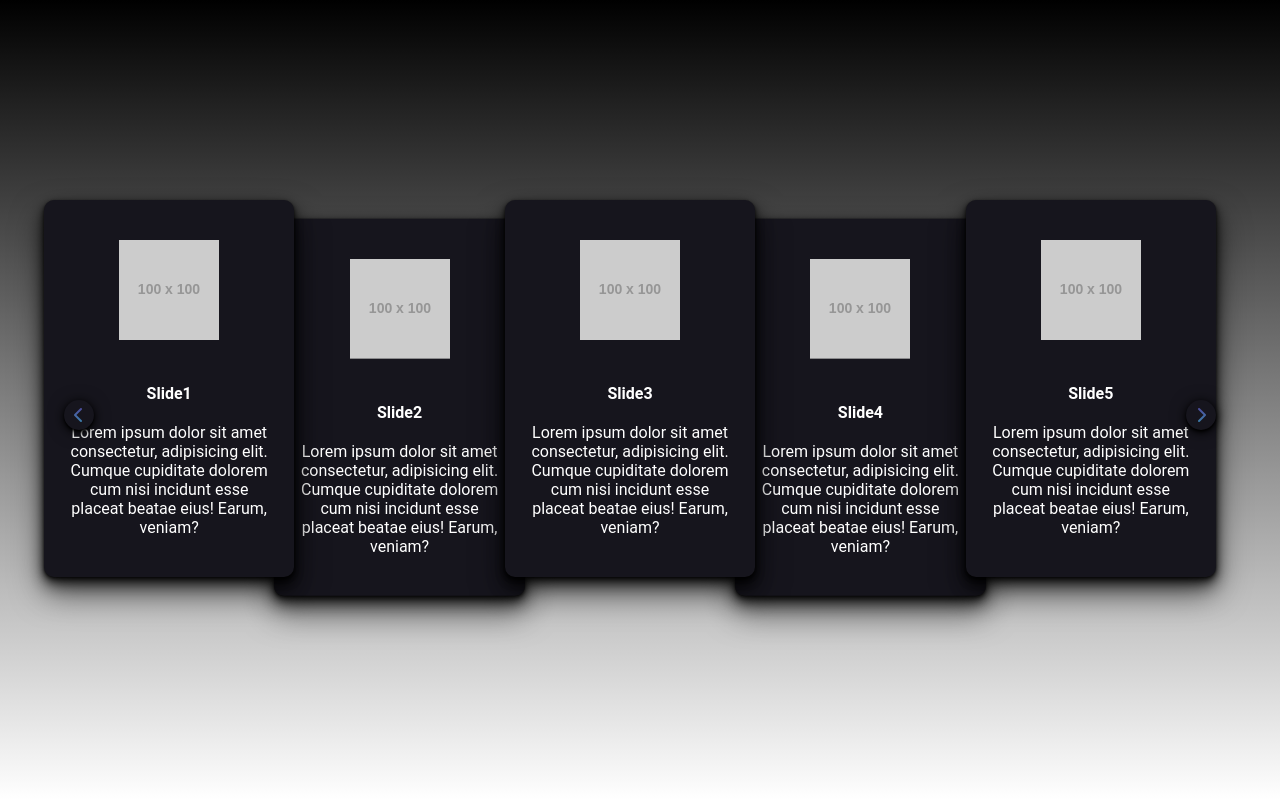
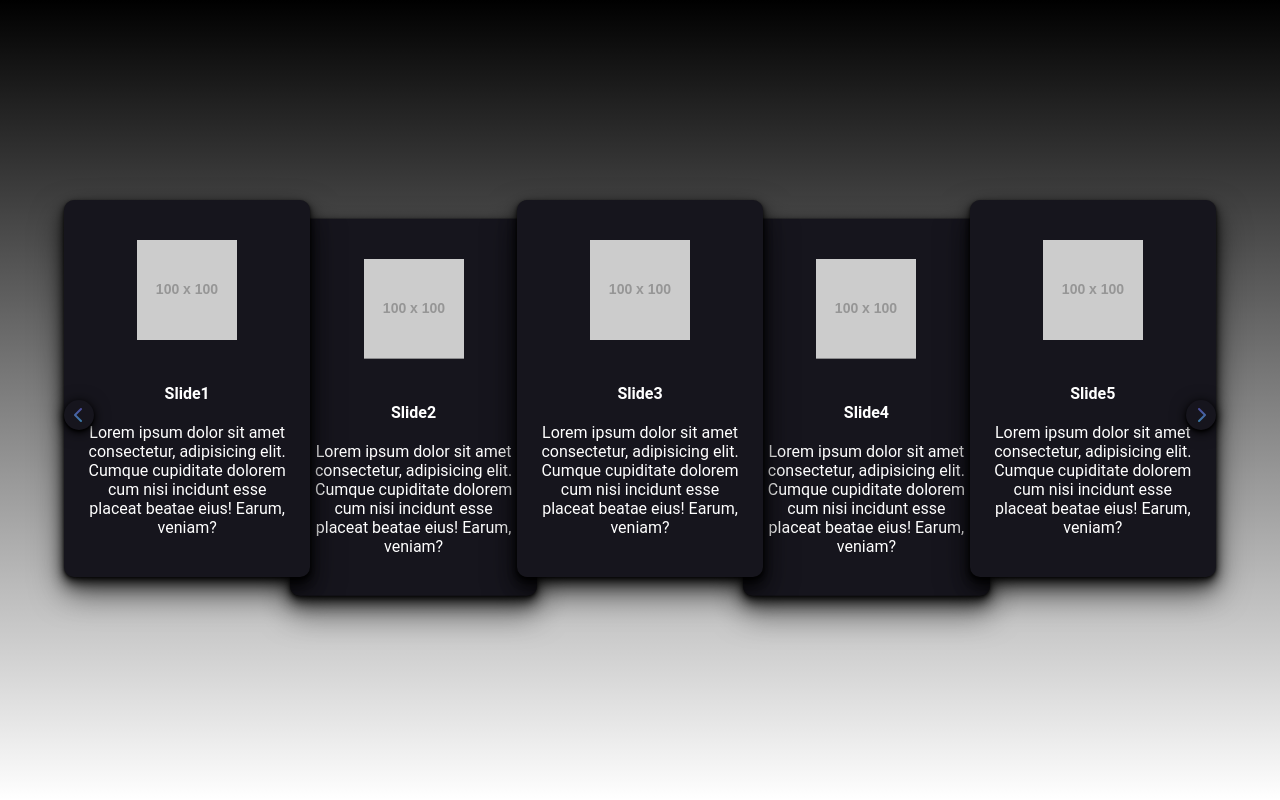
Before and after one commit to dsaavedr/mindmarks-slider, a plain HTML site: page index.html in a window 1280 px wide. Drawn offline with nearby package versions, Linux system fonts and the light colour scheme; placeholder pictures from the web are drawn by us.

Commit message:
Fixed error

```diff
--- a/main.sass
+++ b/main.sass
@@ -68,7 +68,7 @@ body
             width: unset
             flex-shrink: initial
 
-            &:nth-of-type(n+1)
+            &:nth-of-type(n+2)
                 margin-left: -20px
 
             &:not(.back)
```
Also changed, not shown: main.css.
